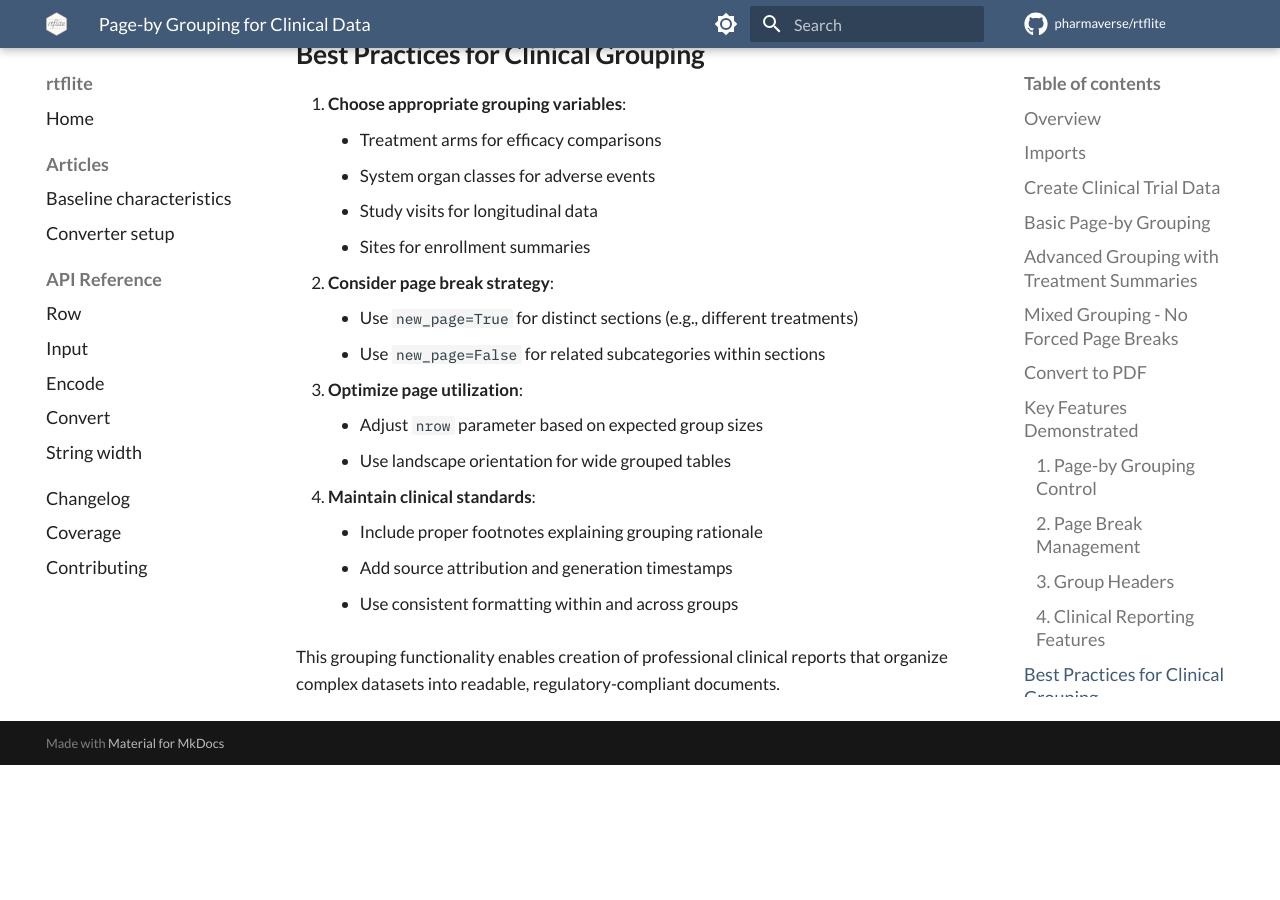
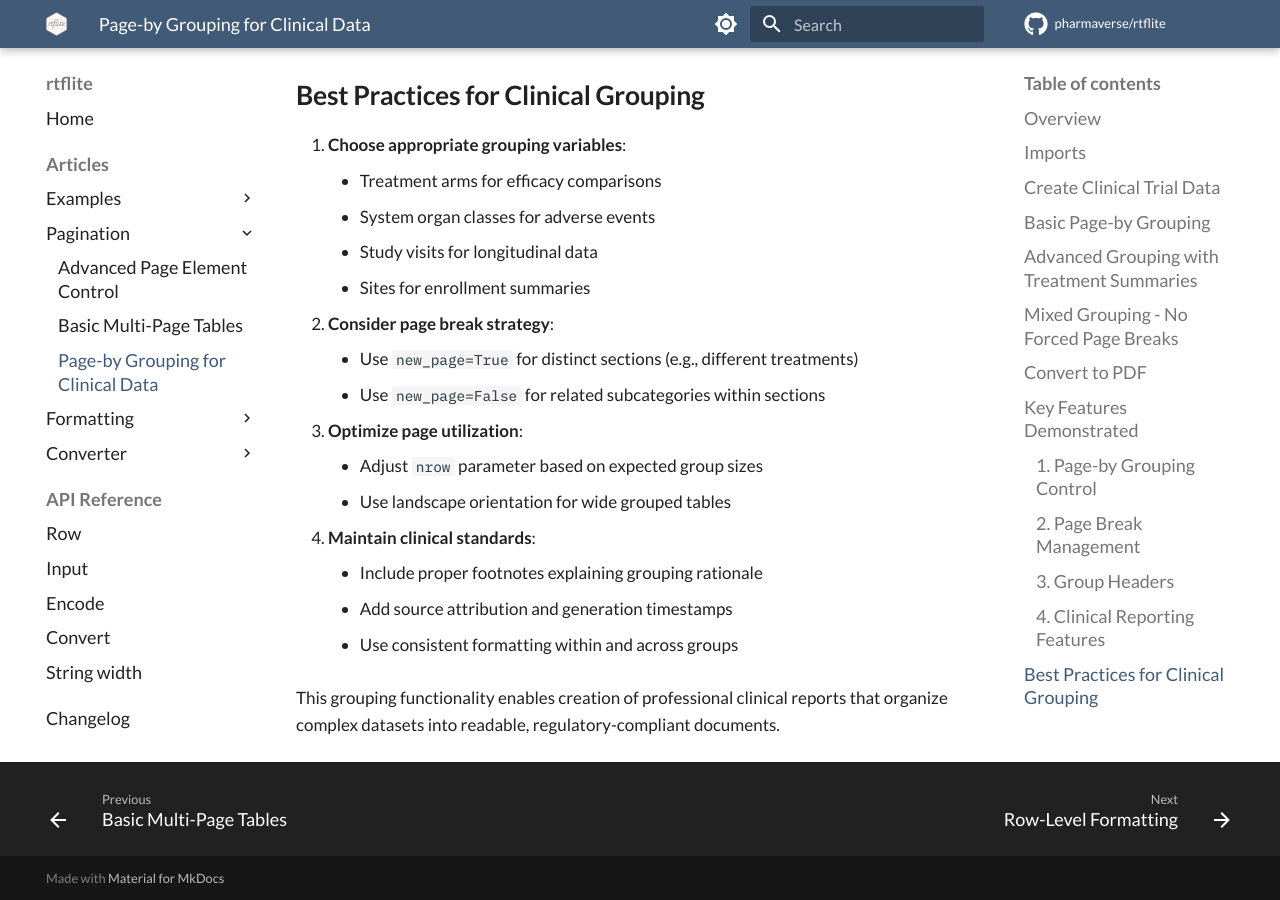
Before and after one commit to pharmaverse/rtflite, an MkDocs documentation site: the page built from docs/articles/example-pagination-grouping.md, in a window 1280 px wide and 900 px high, scrolled down 8072 px. Built offline with MkDocs 1.6.1 and Material for MkDocs 9.7.7, drawn with Linux system fonts in a browser that asks for light colours; comment, search, counter and statistics services are not loaded; before the commit the page ends 8837 px from its top, so only the background shows below that; some of the changed text lies outside the part shown.

Commit message:
Add new articles to navigation in mkdocs.yml

```diff
--- a/mkdocs.yml
+++ b/mkdocs.yml
@@ -8,8 +8,19 @@ edit_uri: edit/main/docs/
 nav:
   - Home: index.md
   - Articles:
-    - articles/example-baseline.md
-    - articles/converter-setup.md
+    - Examples:
+      - articles/example-baseline.md
+      - articles/example-efficacy.md
+      - articles/example-ae-summary.md
+    - Pagination:
+      - articles/example-pagination-advanced.md
+      - articles/example-pagination-basic.md
+      - articles/example-pagination-grouping.md
+    - Formatting:
+      - articles/example-row-formatting.md
+      - articles/example-text-formatting.md
+    - Converter:
+      - articles/converter-setup.md
   - API Reference:
     - Row: reference/row.md
     - Input: reference/input.md
@@ -80,7 +91,6 @@ theme:
   - navigation.footer
   - navigation.indexes
   - navigation.sections
-  - navigation.expand
   - navigation.top
   - navigation.path
   - search.highlight
```
